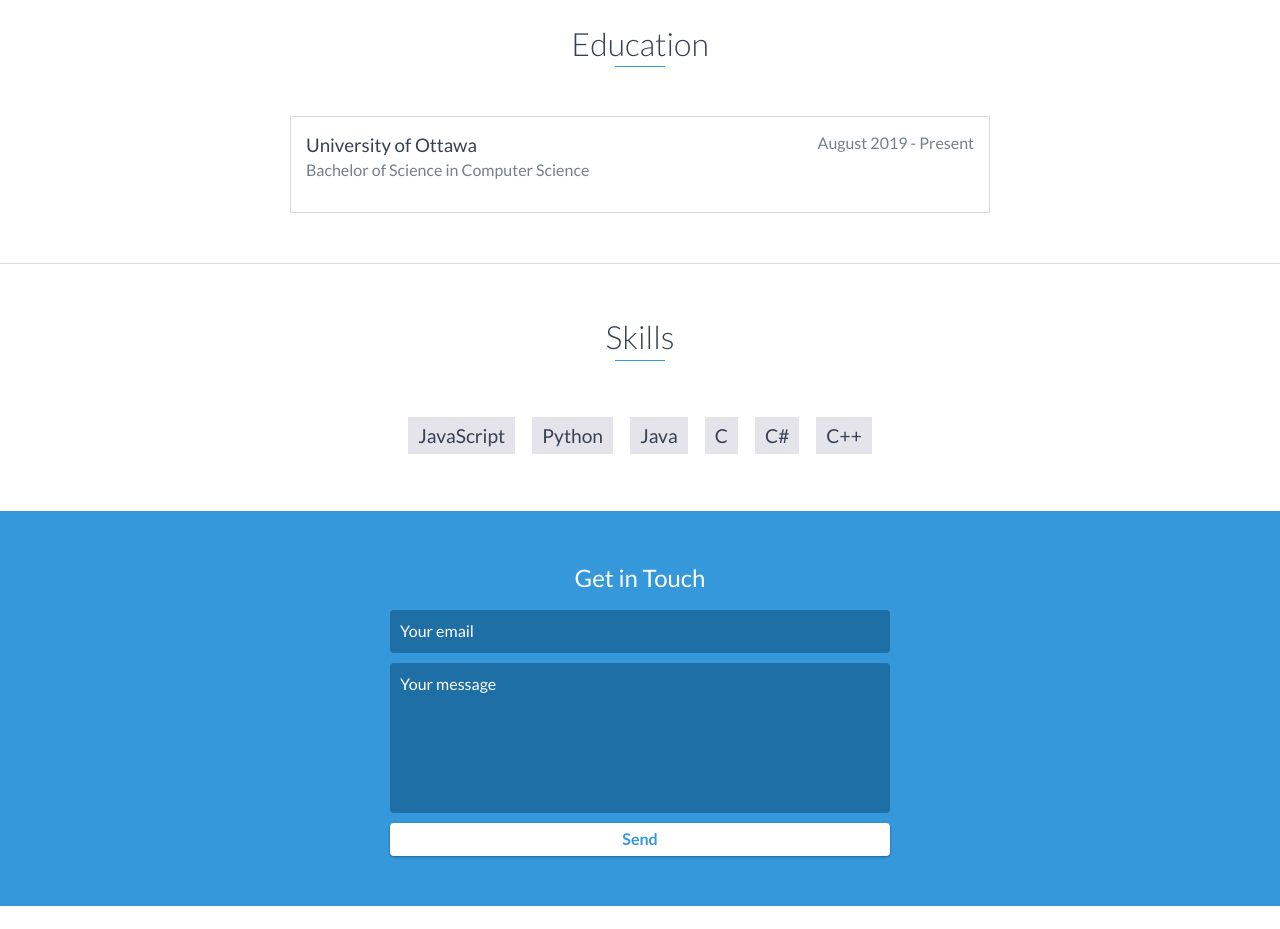
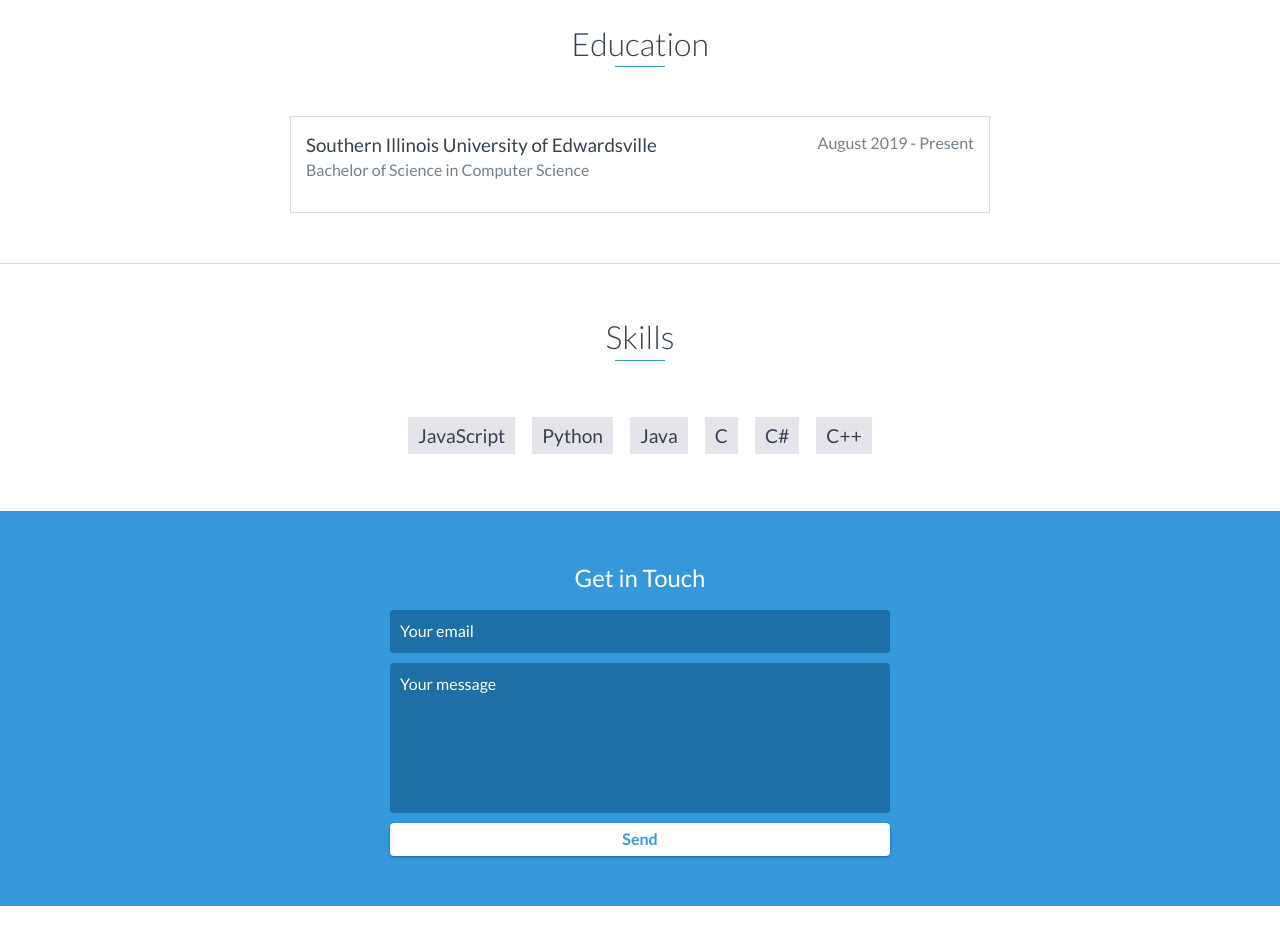
Before and after one commit to chancewalter0907/chancewalter0907.github.io, a website: page index.html in a window 1280 px wide. Shown: the part 1740-2669 px from the top of the page. Drawn offline with nearby package versions, Linux system fonts and the light colour scheme.

Commit message:
made changes to index.html

```diff
--- a/index.html
+++ b/index.html
@@ -112,7 +112,7 @@
     <div id="education">
         <h2 class="heading">Education</h2>
         <div class="education-block">
-            <h3>University of Ottawa</h3>
+            <h3>Southern Illinois University of Edwardsville</h3>
             <span class="education-date">August 2019 - Present</span>
             <h4>Bachelor of Science in Computer Science</h4>
         </div>
```
